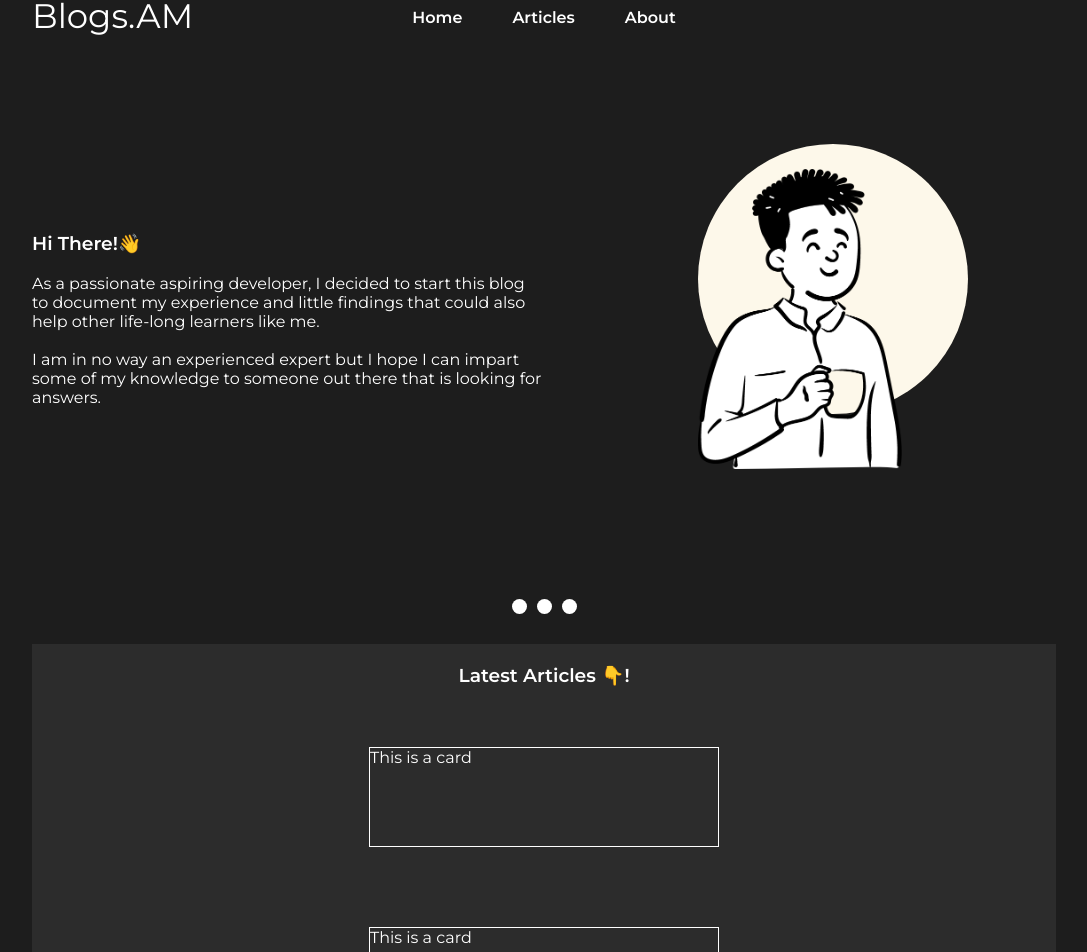
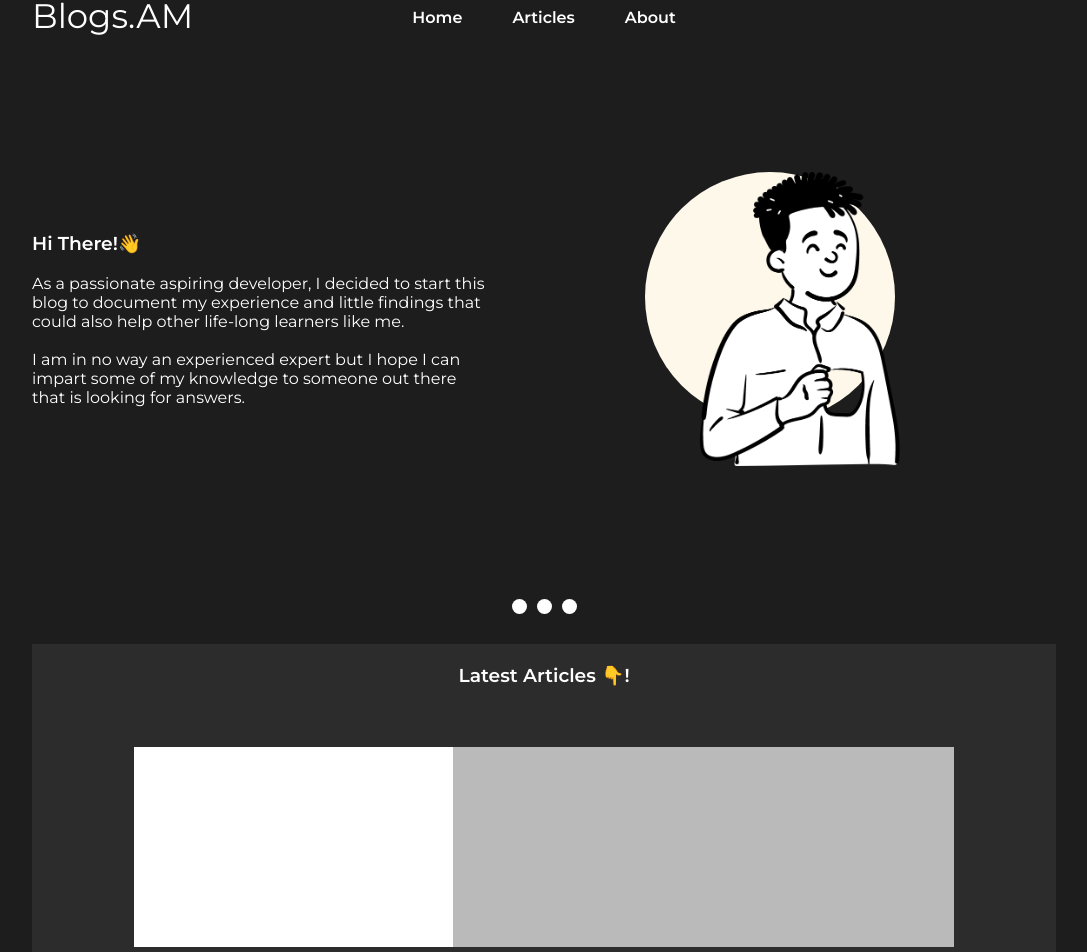
Before and after one commit to samuel-yeebiyo/blog, a React (Create React App) app: page / in a window 1280 px wide. Shown: the part 35-987 px from the top of the page, without its empty margins (96-1183 px from the left). Built offline with nearby package versions, Linux system fonts and the light colour scheme.

Commit message:
Styled the card components and also fixed up the illustration to be at a consistent place even when the size of the display changes

```diff
--- a/src/App.css
+++ b/src/App.css
@@ -5,5 +5,7 @@
 }
 .main-container{
     margin-bottom:50px;
-
+    width:80%;
+    max-width:1900px;
+    margin: 0 auto 60px auto;
 }
--- a/src/components/Hero.js
+++ b/src/components/Hero.js
@@ -12,8 +12,10 @@ const Hero = () => {
                 I am in no way an experienced expert but I hope I can impart some of my knowledge to someone out there that is looking for answers.</p>
             </div>
             <div className="hero-illustration">
-                <img className="person" src={Illustration}></img>
-                <div className="circle"></div>
+                <div className="illustration">
+                    <img className="person" src={Illustration} alt="open-peeps: amiling while holding a cup"></img>
+                    <div className="circle"></div>
+                </div>
             </div>
         </div>
     )
--- a/src/components/Home.js
+++ b/src/components/Home.js
@@ -5,7 +5,7 @@ import '../css/home.css'
 
 const Home = () => {
     return (
-        <div>
+        <div className="Home">
             <Hero/>
             <div className="divider">
                 <div className="dots">
--- a/src/components/Latest.js
+++ b/src/components/Latest.js
@@ -8,6 +8,8 @@ const Latest = () => {
             <h3 className="title">Latest Articles 👇!</h3>
             <Card/>
             <Card/>
+            <Card/>
+            <Card/>
         </div>
     )
 }
--- a/src/components/resusable/Card.js
+++ b/src/components/resusable/Card.js
@@ -3,7 +3,12 @@ import '../../css/card.css'
 const Card = () => {
     return (
         <div className="Card">
-            This is a card
+            <div className="card-image">
+
+            </div>
+            <div className="card-description">
+
+            </div>
         </div>
     )
 }
--- a/src/css/card.css
+++ b/src/css/card.css
@@ -1,6 +1,16 @@
 .Card{
-    border:1px solid white;
+    height:200px;
+    margin-bottom: 80px;
+    display: flex;
+    max-width:80%;
+}
+.card-image{
     width:350px;
-    height:100px;
-    margin-bottom: 80px;
+    background: white;
+    height:100%;
 }
+.card-description{
+    width:550px;
+    height:100%;
+    background: rgb(186, 186, 186);
+}
--- a/src/css/footer.css
+++ b/src/css/footer.css
@@ -12,6 +12,7 @@
     justify-content: space-between;
     align-items: center;
     height: 100%;
+    max-width:1900px;
 }
 .footer-links{
     display: flex;
--- a/src/css/hero.css
+++ b/src/css/hero.css
@@ -1,31 +1,35 @@
 .Hero{
-    width:80%;
-    margin:auto;
+    width:100%;
     margin-top:30px;
     height:500px;
     display: flex;
     align-items: center;
+    justify-content: space-between;
 }
 .hero-intro{
-    width:50%;
+    width:45%;
 }
 .hero-illustration{
    width:50%;
    height: 100%;
    display: grid;
    place-content: center;
-   position: relative;
+}
+.illustration{
+    position: relative;
+    max-width:200px;
+    height:100%;
+    display: flex;
 }
 .person{
-    height:300px;
+    width:100%;
     z-index: 2;
 }
 .circle{
     background: #FDF8EA;
     position: absolute;
-    top:15%;
-    left:30%;
-    height:270px;
-    width:270px;
+    height:250px;
+    width:250px;
+    right:5px;
     border-radius: 50%;
 }
--- a/src/css/home.css
+++ b/src/css/home.css
@@ -1,3 +1,6 @@
+.Home{
+    width:100%;
+}
 .divider{
     width:80%;
     margin:30px auto 30px auto;
--- a/src/css/latest.css
+++ b/src/css/latest.css
@@ -1,6 +1,6 @@
 .Latest{
     background: #2C2C2C;
-    width:80%;
+    width:100%;
     margin:auto;
     display:flex;
     flex-direction: column;
```
